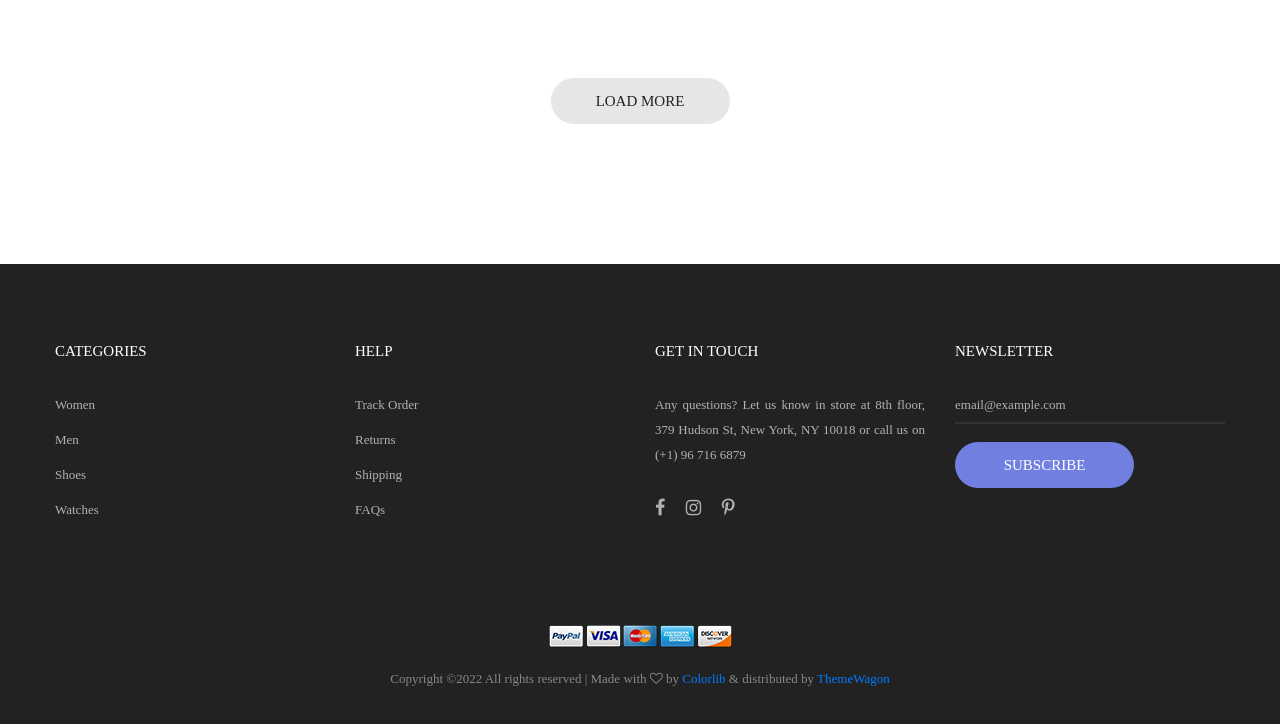
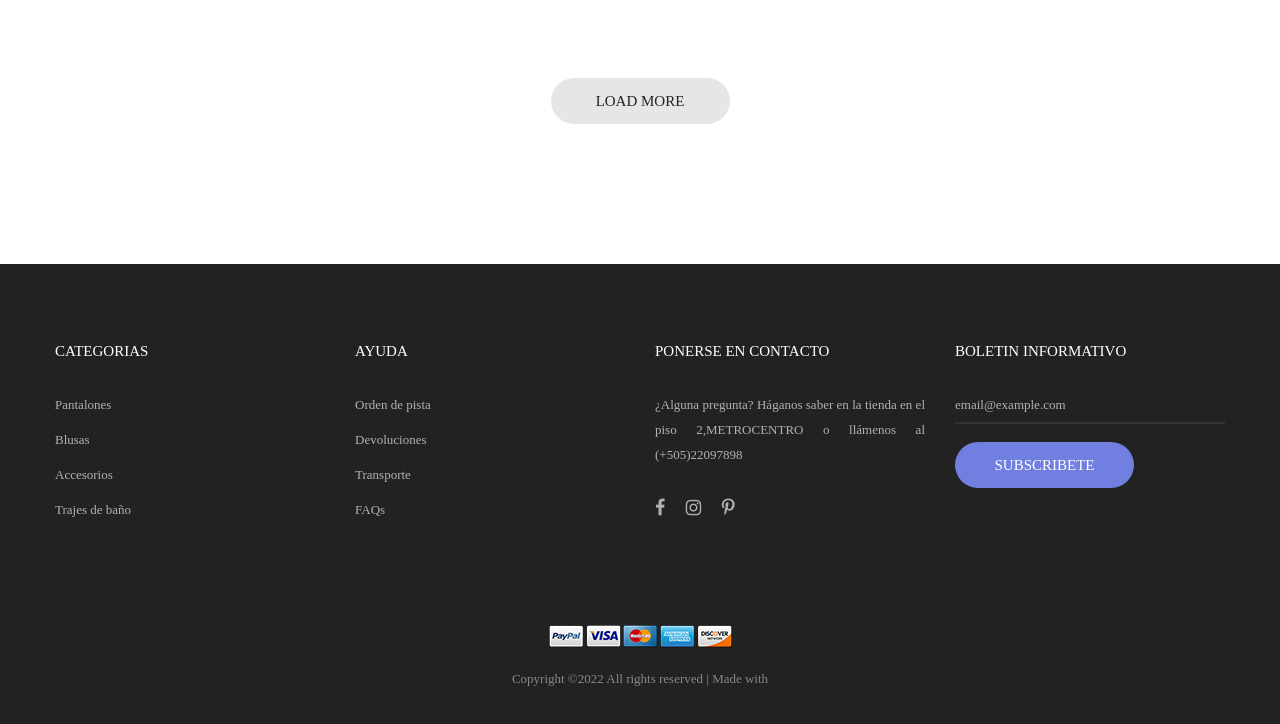
Before and after one commit to Meryyy2/DINONEW, a plain HTML site: page index.html in a window 1280 px wide. Shown: the part 3573-4297 px from the top of the page. Drawn offline with Linux system fonts and the light colour scheme.

Commit message:
todo bien

```diff
--- a/index.html
+++ b/index.html
@@ -1,11 +1,11 @@
 <!DOCTYPE html>
 <html lang="en">
 <head>
-	<title>Home</title>
+	<title>Home | DinoFashion</title>
 	<meta charset="UTF-8">
 	<meta name="viewport" content="width=device-width, initial-scale=1">
 
-	<link rel="shortcut icon" href="i" type="image/x-icon">
+	<link rel="shortcut icon" href="images/logo.jpeg" type="image/x-icon">
 <!--===============================================================================================-->
 	<link rel="icon" type="image/png" href="images/icons/favicon.png"/>
 <!--===============================================================================================-->
@@ -1530,38 +1530,37 @@
 		</div>
 	</section>
 
-
 <!-- Footer -->
 <footer class="bg3 p-t-75 p-b-32">
 	<div class="container">
 		<div class="row">
 			<div class="col-sm-6 col-lg-3 p-b-50">
 				<h4 class="stext-301 cl0 p-b-30">
-						Categories
+					Categorias
 				</h4>
 
 				<ul>
 					<li class="p-b-10">
 						<a href="#" class="stext-107 cl7 hov-cl1 trans-04">
-								Women
+							Pantalones
 						</a>
 					</li>
 
 					<li class="p-b-10">
 						<a href="#" class="stext-107 cl7 hov-cl1 trans-04">
-								Men
+							Blusas
 						</a>
 					</li>
 
 					<li class="p-b-10">
 						<a href="#" class="stext-107 cl7 hov-cl1 trans-04">
-								Shoes
+							Accesorios
 						</a>
 					</li>
 
 					<li class="p-b-10">
 						<a href="#" class="stext-107 cl7 hov-cl1 trans-04">
-								Watches
+							Trajes de baño
 						</a>
 					</li>
 				</ul>
@@ -1569,25 +1568,26 @@
 
 			<div class="col-sm-6 col-lg-3 p-b-50">
 				<h4 class="stext-301 cl0 p-b-30">
-						Help
+					Ayuda
 				</h4>
 
 				<ul>
 					<li class="p-b-10">
 						<a href="#" class="stext-107 cl7 hov-cl1 trans-04">
-								Track Order
+							Orden de pista
+
 						</a>
 					</li>
 
 					<li class="p-b-10">
 						<a href="#" class="stext-107 cl7 hov-cl1 trans-04">
-								Returns
+							Devoluciones
 						</a>
 					</li>
 
 					<li class="p-b-10">
 						<a href="#" class="stext-107 cl7 hov-cl1 trans-04">
-								Shipping
+							Transporte
 						</a>
 					</li>
 
@@ -1601,11 +1601,13 @@
 
 			<div class="col-sm-6 col-lg-3 p-b-50">
 				<h4 class="stext-301 cl0 p-b-30">
-						GET IN TOUCH
+					PONERSE EN CONTACTO
+
 				</h4>
 
 				<p class="stext-107 cl7 size-201">
-						Any questions? Let us know in store at 8th floor, 379 Hudson St, New York, NY 10018 or call us on (+1) 96 716 6879
+					¿Alguna pregunta? Háganos saber en la tienda en el piso 2,METROCENTRO o llámenos al (+505)22097898
+
 				</p>
 
 				<div class="p-t-27">
@@ -1625,7 +1627,8 @@
 
 			<div class="col-sm-6 col-lg-3 p-b-50">
 				<h4 class="stext-301 cl0 p-b-30">
-						Newsletter
+					Boletin informativo
+
 				</h4>
 
 				<form>
@@ -1636,7 +1639,7 @@
 
 					<div class="p-t-18">
 						<button class="flex-c-m stext-101 cl0 size-103 bg1 bor1 hov-btn2 p-lr-15 trans-04">
-								Subscribe
+							Subscribete
 						</button>
 					</div>
 				</form>
@@ -1668,13 +1671,14 @@
 
 			<p class="stext-107 cl6 txt-center">
 				<!-- Link back to Colorlib can't be removed. Template is licensed under CC BY 3.0. -->
-Copyright &copy;<script>document.write(new Date().getFullYear());</script> All rights reserved | Made with <i class="fa fa-heart-o" aria-hidden="true"></i> by <a href="https://colorlib.com" target="_blank">Colorlib</a> &amp; distributed by <a href="https://themewagon.com" target="_blank">ThemeWagon</a>
+Copyright &copy;<script>document.write(new Date().getFullYear());</script> All rights reserved | Made with </a>
 <!-- Link back to Colorlib can't be removed. Template is licensed under CC BY 3.0. -->
 
 			</p>
 		</div>
 	</div>
 </footer>
+
 
 
 	<!-- Back to top -->
```
Also changed, not shown: about.html (+18 -13 lines), blog-detail.html (+19 -14 lines), blog.html (+19 -14 lines), contact.html (+18 -14 lines), product-detail.html (+20 -14 lines), product.html (+19 -14 lines), shoping-cart.html (+19 -15 lines). Lines whose indentation alone changed are shown as unchanged.
